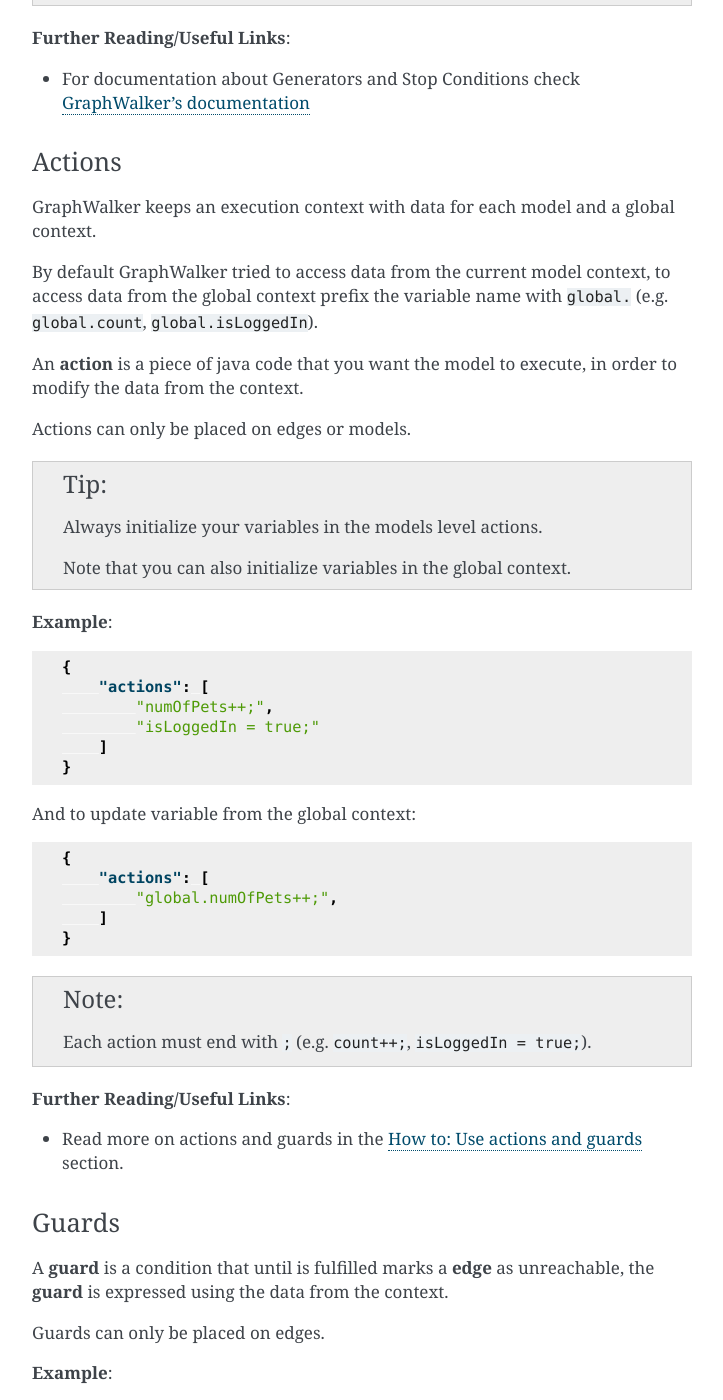
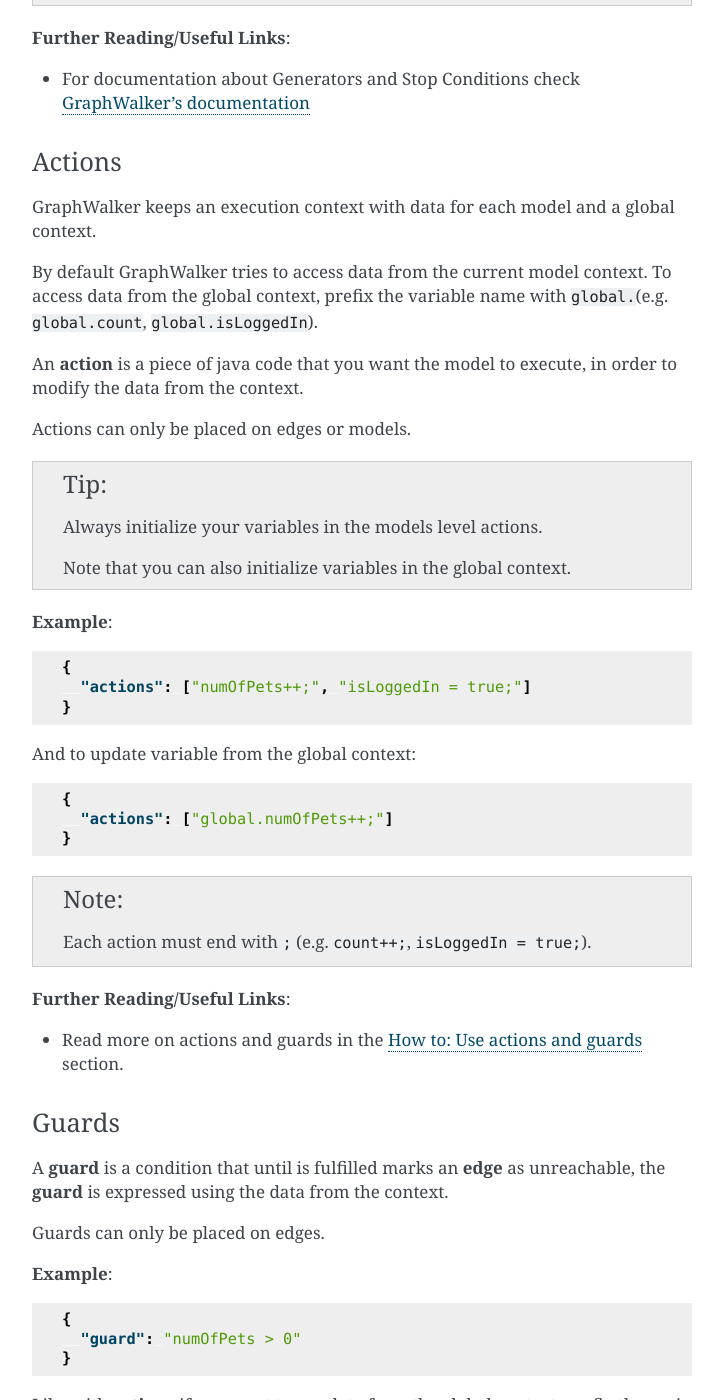
Before and after one commit to altwalker/altwalker, a Sphinx documentation site: the page built from docs/modeling.md, in a window 1280 px wide and 1400 px high, scrolled down 2068 px. Shown: the whole window, without its empty margins (388-1111 px from the left). Built offline with Sphinx 7.4.7, drawn with Linux system fonts in a browser that asks for light colours; some of the changed text lies outside the part shown.

````diff
--- a/docs/modeling.md
+++ b/docs/modeling.md
@@ -16,39 +16,40 @@ _GraphWalker_ generates a path through the directed graph. _AltWalker_ walks the
 
 ### Vertices
 
-A __vertex__ is a state of the system under tests. In the test code this is the place where the actual test takes place.
+A **vertex** is a state of the system under tests. In the test code this is the place where the actual test takes place.
 
 ### Edges
 
-A __edge__ is an action that takes the system under tests form one state (vertex) to another.
+An **edge** is an action that takes the system under tests form one state (vertex) to another.
 
 ### Generators and Stop Conditions
 
-__Generators__ and __stop conditions__ are how GraphWalker decides how to travel the model(s) (directed graph) and when the path (test sequence) is completed.
+**Generators** and **stop conditions** are how GraphWalker decides how to travel the model(s) (directed graph) and when the path (test sequence) is completed.
 
-A __generator__ is an algorithm that decides how to traverse a model. Different generators will generate different test sequences, and they will navigate in different ways.
+A **generator** is an algorithm that decides how to traverse a model. Different generators will generate different test sequences, and they will navigate in different ways.
 
-A __stop condition__ is condition that decides when a path is completed. The __generator__ will generate a new step in the path until the __stop condition__ is fulfilled.
+A **stop condition** is condition that decides when a path is completed. The **generator** will generate a new step in the path until the **stop condition** is fulfilled.
 
 Generators:
-  * `random(<stop_conditions>)`
-  * `weighted_random(<stop_conditions>)`
-  * `quick_random(<stop_conditions>)`
-  * `a_star(<stop_conditions>)`
+
+- `random(<stop_conditions>)`
+- `weighted_random(<stop_conditions>)`
+- `quick_random(<stop_conditions>)`
+- `a_star(<stop_conditions>)`
 
 Stop Conditions:
-  * `edge_coverage(<percentage>)`
-  * `vertex_coverage(<percentage>)`
-  * `requirement_coverage(<percentage>)`
-  * `dependency_edge_coverage(<percentage>)`
-  * `reached_vertex(<vertex_name>)`
-  * `reached_edge(<edge_name>)`
-  * `time_duration(<number_of_seconds>)`
-  * `length(<integer>)`
-  * `never`
 
+- `edge_coverage(<percentage>)`
+- `vertex_coverage(<percentage>)`
+- `requirement_coverage(<percentage>)`
+- `dependency_edge_coverage(<percentage>)`
+- `reached_vertex(<vertex_name>)`
+- `reached_edge(<edge_name>)`
+- `time_duration(<number_of_seconds>)`
+- `length(<integer>)`
+- `never`
 
-__Examples__:
+**Examples**:
 
 ```
 random(never)
@@ -67,16 +68,17 @@ a_start(reached_vertex(vertex_A))
     Throughout the documentation a pair of a generator and a stop condition is usually referred as a stop condition.
 ```
 
-__Further Reading/Useful Links__:
-  * For documentation about Generators and Stop Conditions check [GraphWalker's documentation](http://graphwalker.github.io/generators_and_stop_conditions/)
+**Further Reading/Useful Links**:
+
+- For documentation about Generators and Stop Conditions check [GraphWalker's documentation](http://graphwalker.github.io/generators_and_stop_conditions/)
 
 ### Actions
 
 GraphWalker keeps an execution context with data for each model and a global context.
 
-By default GraphWalker tried to access data from the current model context, to access data from the global context prefix the variable name with `global.` (e.g. `global.count`, `global.isLoggedIn`).
+By default GraphWalker tries to access data from the current model context. To access data from the global context, prefix the variable name with `global.`(e.g. `global.count`, `global.isLoggedIn`).
 
-An __action__ is a piece of java code that you want the model to execute, in order to modify the data from the context.
+An **action** is a piece of java code that you want the model to execute, in order to modify the data from the context.
 
 Actions can only be placed on edges or models.
 
@@ -102,56 +101,55 @@ And to update variable from the global context:
 
 ```json
 {
-    "actions": [
-        "global.numOfPets++;",
-    ]
+  "actions": ["global.numOfPets++;"]
 }
 ```
-
 
 ```eval_rst
 .. note::
   Each action must end with ``;`` (e.g. ``count++;``, ``isLoggedIn = true;``).
 ```
 
-__Further Reading/Useful Links__:
-  * Read more on actions and guards in the [How to: Use actions and guards](how-tos/actions-and-guards) section.
+**Further Reading/Useful Links**:
+
+- Read more on actions and guards in the [How to: Use actions and guards](how-tos/actions-and-guards) section.
 
 ### Guards
 
-A __guard__ is a condition that until is fulfilled marks a __edge__ as unreachable, the __guard__ is expressed using the data from the context.
+A **guard** is a condition that until is fulfilled marks an **edge** as unreachable, the **guard** is expressed using the data from the context.
 
 Guards can only be placed on edges.
 
-__Example__:
+**Example**:
 
 ```json
 {
-    "guard": "numOfPets > 0"
+  "guard": "numOfPets > 0"
 }
 ```
 
-Like with __actions__ if you want to use data form the global context prefix the variable name with `global.`.
+Like with **actions** if you want to use data from the global context, prefix the variable name with `global.`.
 
 ```json
 {
-    "guard": "global.numOfPets > 0"
+  "guard": "global.numOfPets > 0"
 }
 ```
 
-__Further Reading/Useful Links__:
-  * Read more on actions and guards in the [How to: Use actions and guards](how-tos/actions-and-guards) section.
+**Further Reading/Useful Links**:
+
+- Read more on actions and guards in the [How to: Use actions and guards](how-tos/actions-and-guards) section.
 
 ## Formats
 
 AltWalker like GraphWalker supports two formats for models:
 
-* json
-* grapml
+- json
+- grapml
 
 ### JSON
 
-The template for a __json__ file.
+The template for a **json** file.
 
 ```json
 {
@@ -169,76 +167,61 @@ The template for a __json__ file.
 
 Multiple models and their data can be stored in one single json file.
 
-The template for a __model__:
+The template for a **model**:
 
 ```json
 {
-    "generator": "<The generator of the model>",
-    "id": "<The unique id of the model>",
-    "name": "<The name of the model>",
-    "actions": [
-        "<ACTION IN JSON FORMAT>",
-        "<ACTION IN JSON FORMAT>"
-    ],
-    "edges": [
-        "<EDGE IN JSON FORMAT>",
-        "<EDGE IN JSON FORMAT>"
-    ],
-    "vertices": [
-        "<VERTEX IN JSON FORMAT>",
-        "<VERTEX IN JSON FORMAT>"
-    ]
+  "generator": "<The generator of the model>",
+  "id": "<The unique id of the model>",
+  "name": "<The name of the model>",
+  "actions": ["<ACTION IN JSON FORMAT>", "<ACTION IN JSON FORMAT>"],
+  "edges": ["<EDGE IN JSON FORMAT>", "<EDGE IN JSON FORMAT>"],
+  "vertices": ["<VERTEX IN JSON FORMAT>", "<VERTEX IN JSON FORMAT>"]
 }
 ```
 
-* `action` field is optional.
+- `action` field is optional.
 
-The template for a __vertex__:
+The template for a **vertex**:
 
 ```json
 {
-    "id": "<The unique id of the vertex>",
-    "name": "<The name of the vertex>",
-    "properties": {
-        "key1": "<value1>",
-        "key2": "<value2>"
-    },
-    "sharedState": "<SHARED STATE NAME>"
+  "id": "<The unique id of the vertex>",
+  "name": "<The name of the vertex>",
+  "properties": {
+    "key1": "<value1>",
+    "key2": "<value2>"
+  },
+  "sharedState": "<SHARED STATE NAME>"
 }
 ```
 
-* `properties` field is optional, it can be used to store pairs of key/data.
-* `sharedState` field is optional, it can be used to link to vertices from different models.
+- `properties` field is optional, it can be used to store pairs of key/data.
+- `sharedState` field is optional, it can be used to link to vertices from different models.
 
-    Any vertices with the same value for `sharedState` are linked.
+  Any vertices with the same value for `sharedState` are linked.
 
-The template for an __edge__:
+The template for an **edge**:
 
 ```json
 {
-    "id": "<The unique id of the edge>",
-    "name": "<The name of the edge>",
-    "sourceVertexId": "<The id of the source vertex of this edge>",
-    "targetVertexId": "<The id of the target, or destination vertex of this edge>",
-    "guard": "<The conditional expression which enables the accessibility of this edge>",
-    "actions": [
-        "<ACTION IN JSON FORMAT>",
-        "<ACTION IN JSON FORMAT>"
-    ],
+  "id": "<The unique id of the edge>",
+  "name": "<The name of the edge>",
+  "sourceVertexId": "<The id of the source vertex of this edge>",
+  "targetVertexId": "<The id of the target, or destination vertex of this edge>",
+  "guard": "<The conditional expression which enables the accessibility of this edge>",
+  "actions": ["<ACTION IN JSON FORMAT>", "<ACTION IN JSON FORMAT>"]
 }
 ```
 
-* `guard` field is optional, it can be used to set a guard on this edge.
-* `action` field is optional.
+- `guard` field is optional, it can be used to set a guard on this edge.
+- `action` field is optional.
 
-The template for an __action__:
+The template for an **action**:
 
 ```json
 {
-    "actions": [
-        "<JAVA SCRIPT;>",
-        "<JAVA SCRIPT;>"
-    ]
+  "actions": ["<JAVA SCRIPT;>", "<JAVA SCRIPT;>"]
 }
 ```
 
@@ -246,10 +229,10 @@ Is a piece of java code that you want the model to execute.
 
 It has to end with a semi colon.
 
+**Further Reading/Useful Links**:
 
-__Further Reading/Useful Links__:
-  * For documentation about __json__ format check [GraphWalker documentation](http://graphwalker.github.io/json-overview/).
-  * For creating or modifying json models you can use [AltWalker's model editor](https://altom.gitlab.io/altwalker/model-editor).
+- For documentation about **json** format check [GraphWalker documentation](http://graphwalker.github.io/json-overview/).
+- For creating or modifying json models you can use [AltWalker's model editor](https://altom.gitlab.io/altwalker/model-editor).
 
 ### GraphML
 
@@ -273,16 +256,17 @@ A single model and his data can be stored in one single `.graphml` file. The nam
 
 ```
 
-__Further Reading / Useful Links__:
-  * [GraphML](https://en.wikipedia.org/wiki/GraphML) file format.
-  * For documentation about `.graphml` model format check [GraphWalker's documentation](http://graphwalker.github.io/yed_model_syntax/).
-  * For creating or modifying graphml models you can use [yEd editor](http://www.yworks.com/en/products_yed_about.html).
+**Further Reading / Useful Links**:
+
+- [GraphML](https://en.wikipedia.org/wiki/GraphML) file format.
+- For documentation about `.graphml` model format check [GraphWalker's documentation](http://graphwalker.github.io/yed_model_syntax/).
+- For creating or modifying graphml models you can use [yEd editor](http://www.yworks.com/en/products_yed_about.html).
 
 ## Tooling
 
-For __json__ you can check [AltWalker's Model-Editor](https://altom.gitlab.io/altwalker/model-editor), the editor allows you to visualize the model while you are working on it.
+For **json** you can check [AltWalker's Model-Editor](https://altom.gitlab.io/altwalker/model-editor), the editor allows you to visualize the model while you are working on it.
 
-For __GraphML__ you can use [yEd editor](http://www.yworks.com/en/products_yed_about.html) and GraphWalker has a tutorial on how to [design models](http://graphwalker.github.io/yed_model_syntax/) using it.
+For **GraphML** you can use [yEd editor](http://www.yworks.com/en/products_yed_about.html) and GraphWalker has a tutorial on how to [design models](http://graphwalker.github.io/yed_model_syntax/) using it.
 
 You can also check for issues in the model(s) using the `check` command:
 
````
Also changed, not shown: other parts of docs/modeling.md (+4 -7 lines), CONTRIBUTING.md (+15 -15 lines), docs/how-tos/actions-and-guards.rst (+4 -4 lines), docs/overview.md (+31 -33 lines), docs/quickstart.md (+5 -5 lines), docs/tests-structure.md (+10 -11 lines).
